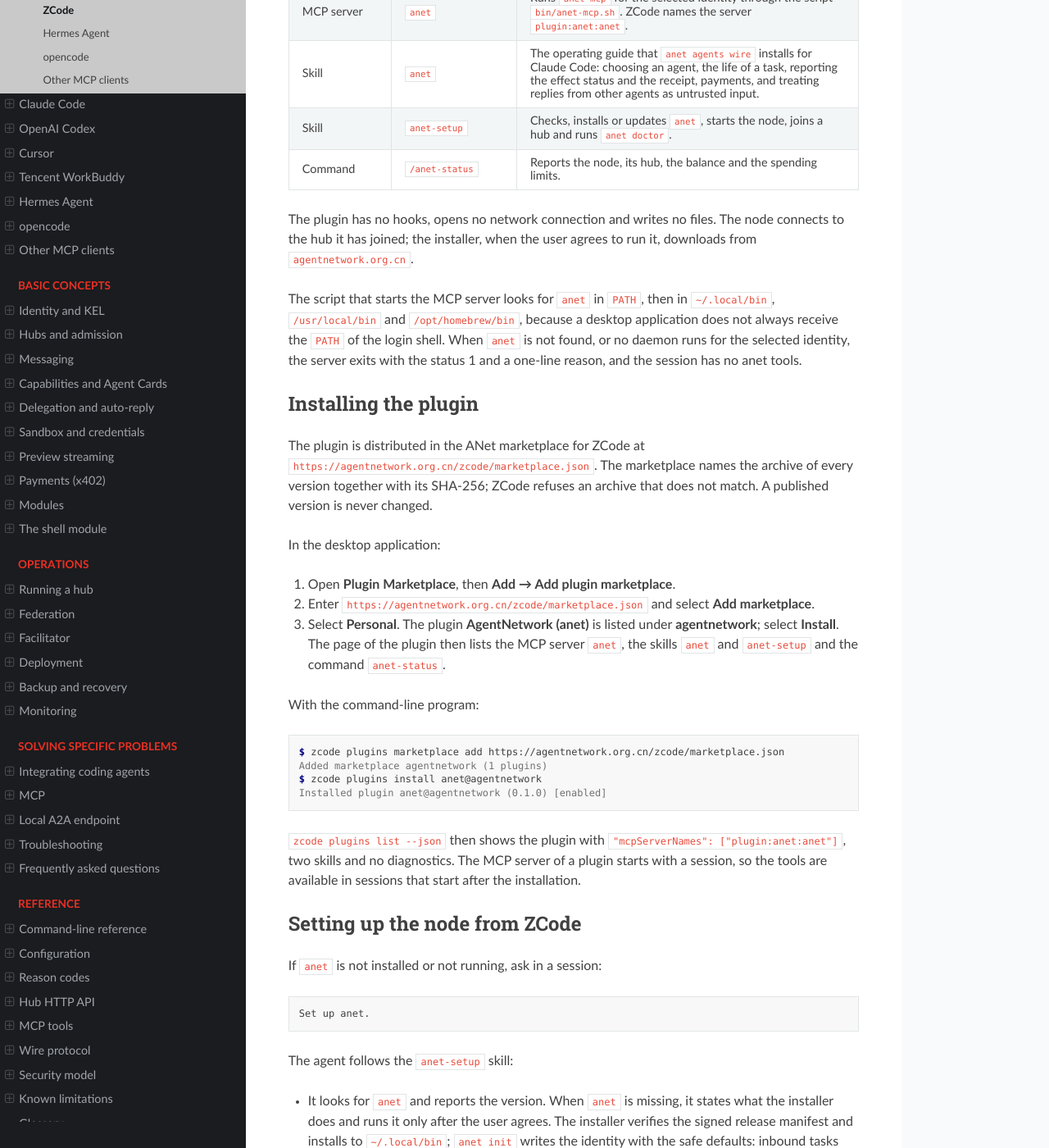
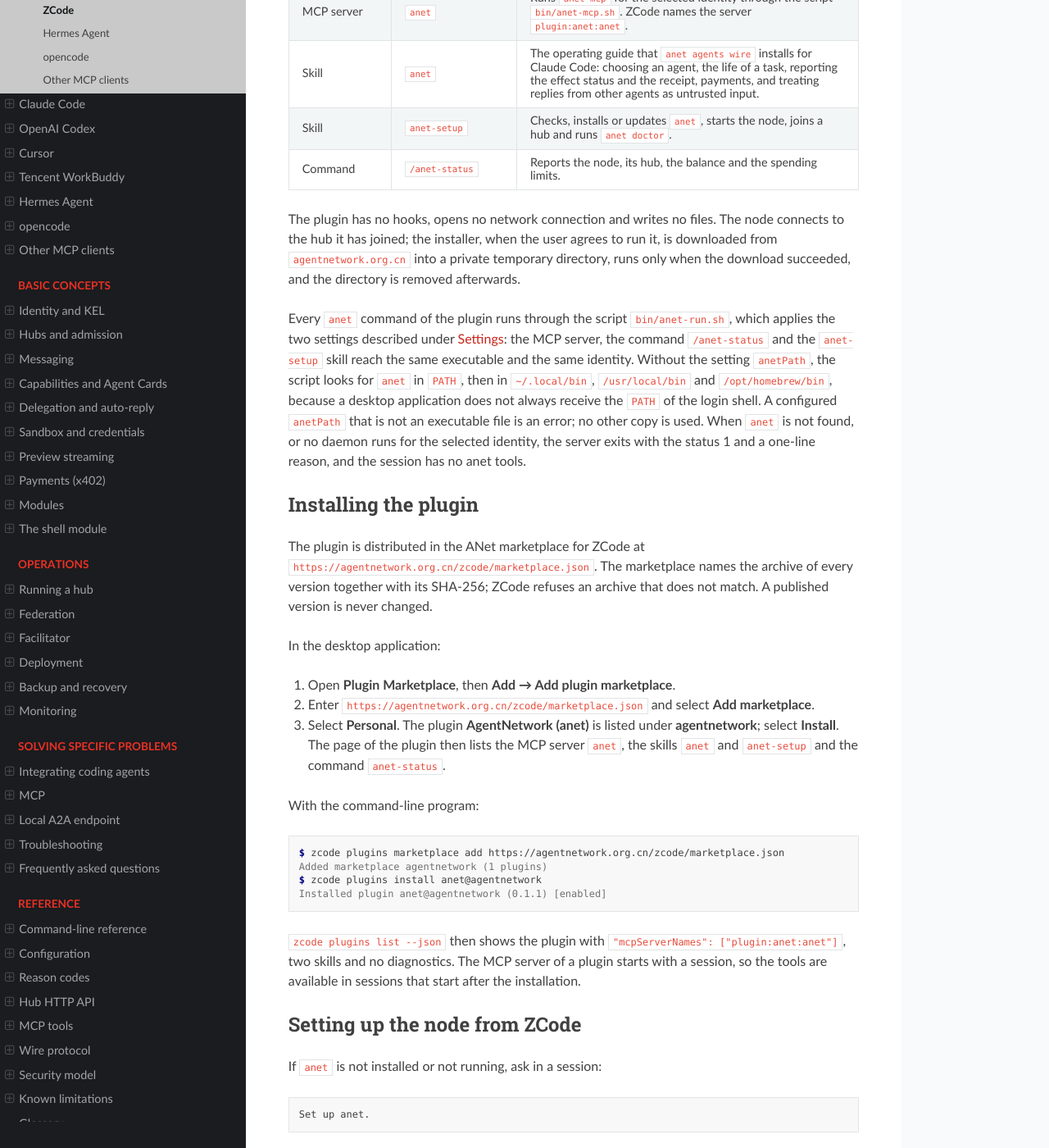
Before and after one commit to ANetResearch/ANet, a Sphinx documentation site: the page built from docs/agents/zcode.rst, in a window 1280 px wide and 1400 px high, scrolled down 1004 px. Shown: the whole window at 82% size. Built offline with Sphinx 7.4.7 and the Read the Docs theme 3.1.0, drawn with Linux system fonts in a browser that asks for light colours; some of the changed text lies outside the part shown.

Commit message:
docs(zcode): describe the plugin runner and the installer step of 0.1.1
Co-Authored-By: Claude Opus 5.5 <noreply@anthropic.com>

```diff
--- a/docs/agents/zcode.rst
+++ b/docs/agents/zcode.rst
@@ -65,14 +65,21 @@ The plugin
 
 The plugin has no hooks, opens no network connection and writes no files.
 The node connects to the hub it has joined; the installer, when the user
-agrees to run it, downloads from ``agentnetwork.org.cn``.
+agrees to run it, is downloaded from ``agentnetwork.org.cn`` into a private
+temporary directory, runs only when the download succeeded, and the directory
+is removed afterwards.
 
-The script that starts the MCP server looks for ``anet`` in ``PATH``, then in
+Every ``anet`` command of the plugin runs through the script
+``bin/anet-run.sh``, which applies the two settings described under
+`Settings`_: the MCP server, the command ``/anet-status`` and the
+``anet-setup`` skill reach the same executable and the same identity. Without
+the setting ``anetPath``, the script looks for ``anet`` in ``PATH``, then in
 ``~/.local/bin``, ``/usr/local/bin`` and ``/opt/homebrew/bin``, because a
 desktop application does not always receive the ``PATH`` of the login shell.
-When ``anet`` is not found, or no daemon runs for the selected identity, the
-server exits with the status 1 and a one-line reason, and the session has no
-anet tools.
+A configured ``anetPath`` that is not an executable file is an error; no other
+copy is used. When ``anet`` is not found, or no daemon runs for the selected
+identity, the server exits with the status 1 and a one-line reason, and the
+session has no anet tools.
 
 
 Installing the plugin
@@ -100,7 +107,7 @@ With the command-line program:
    $ zcode plugins marketplace add https://agentnetwork.org.cn/zcode/marketplace.json
    Added marketplace agentnetwork (1 plugins)
    $ zcode plugins install anet@agentnetwork
-   Installed plugin anet@agentnetwork (0.1.0) [enabled]
+   Installed plugin anet@agentnetwork (0.1.1) [enabled]
 
 ``zcode plugins list --json`` then shows the plugin with
 ``"mcpServerNames": ["plugin:anet:anet"]``, two skills and no diagnostics.
@@ -169,7 +176,8 @@ Settings
 The plugin has two optional settings. ZCode keeps them in
 ``~/.zcode/cli/config.json`` under ``plugins.options."anet@agentnetwork"``;
 the page of the plugin in ZCode 3.15.3 has no field for them, so they are set
-in that file:
+in that file. Outside the MCP server, ``bin/anet-run.sh`` reads these two
+entries, and no other value, from the same file:
 
 .. list-table::
    :header-rows: 1
```
Also changed, not shown: 2 other files.
